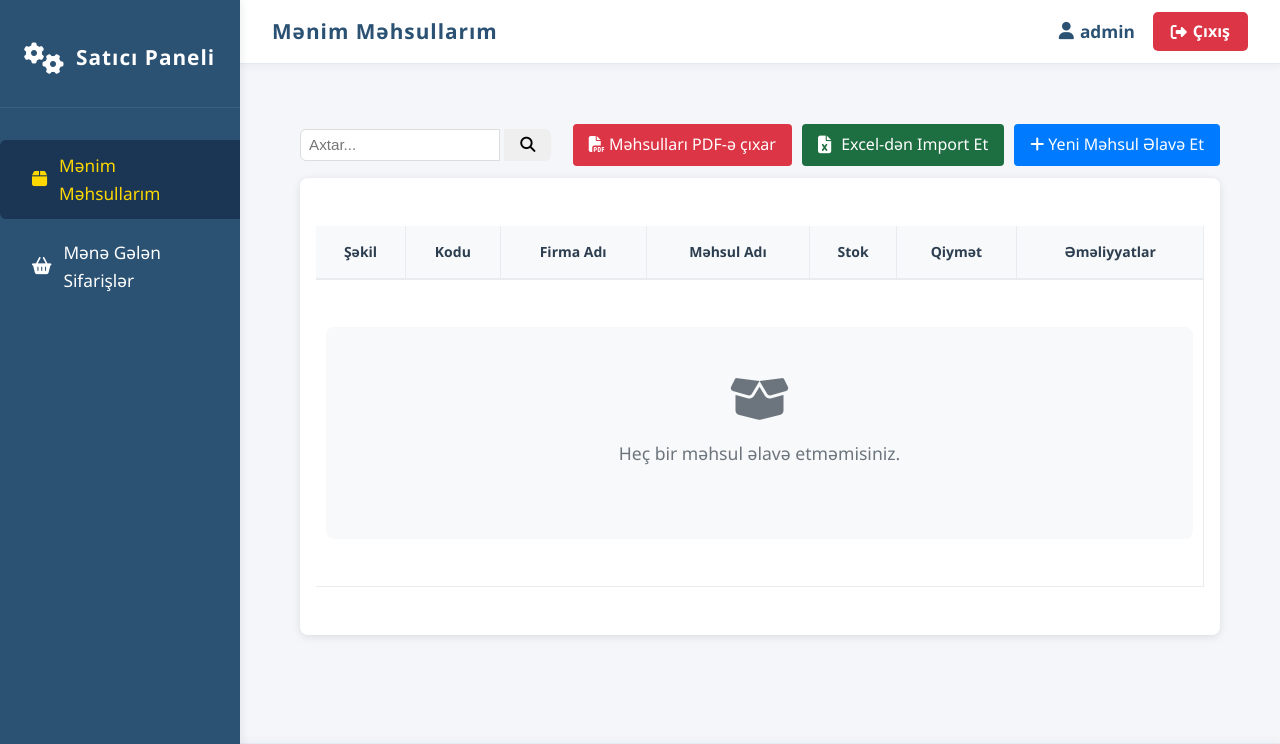
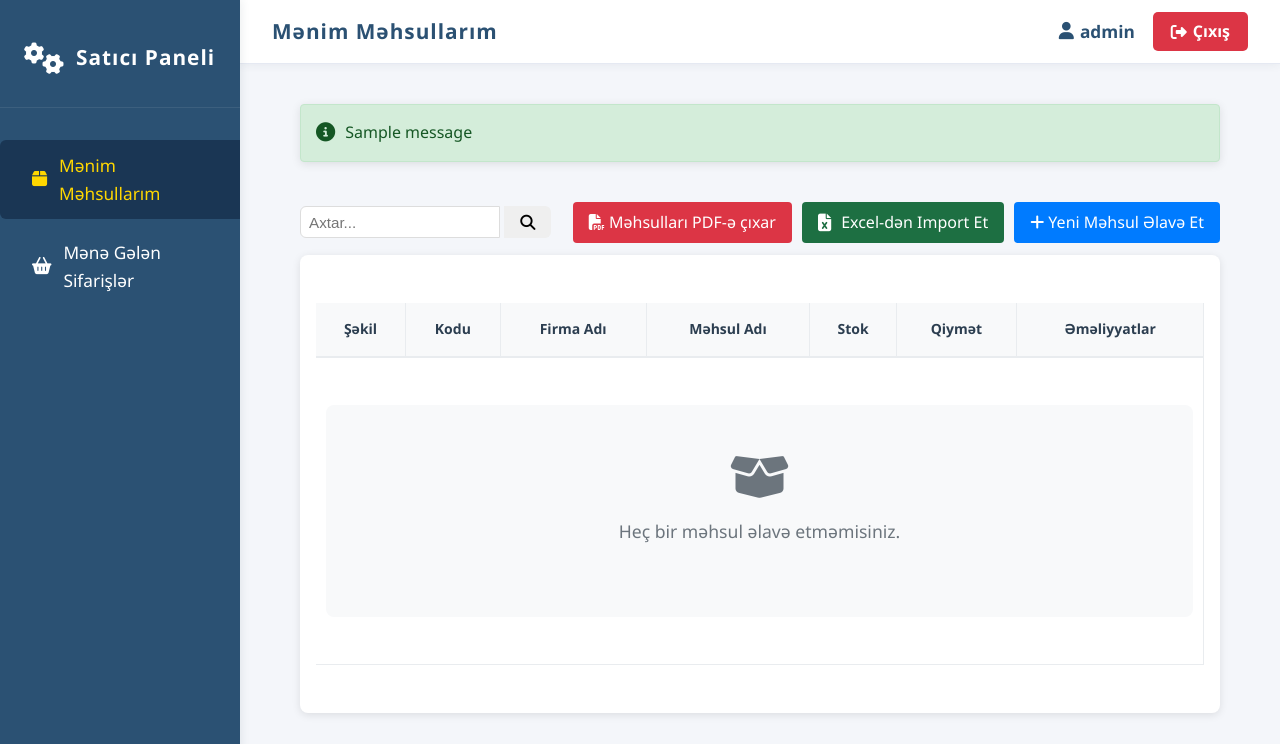
Before and after one commit to senanaliyev01/As_Avto, a Django app: page /my-products/ in a window 1280 px wide. Shown: the top 744 px of the page. Run offline with Django 5.2, Linux system fonts and the light colour scheme; a user stored in the database is signed in; data comes from the database, SQL or seed files in the repository; tables that the repository leaves empty hold one stand-in row (values such as "Sample post"); one stand-in notice (Sample message) is shown.

Commit message:
Satici Paneli

```diff
--- a/templates/my_products.html
+++ b/templates/my_products.html
@@ -6,6 +6,16 @@
 
 {% block content %}
 <div class="container">
+    {% if messages %}
+    <div class="messages">
+        {% for message in messages %}
+        <div class="message message-{{ message.tags }}">
+            <i class="fas fa-info-circle"></i>
+            {{ message }}
+        </div>
+        {% endfor %}
+    </div>
+    {% endif %}
     <div class="my-products-header d-flex align-items-center mb-3">
         <form method="get" id="search-form" class="w-auto">
             <div class="input-group input-group-sm">
```
